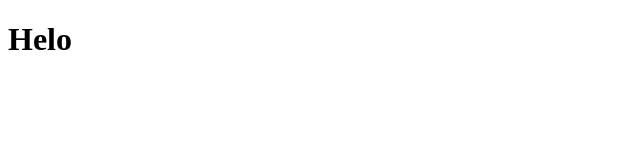
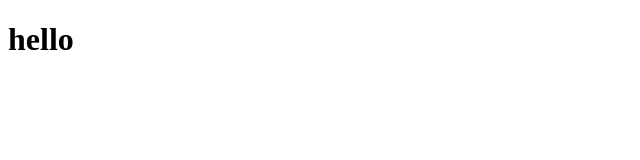
Before and after one commit to darkzerox/webcal, a plain HTML site: page index.html in a window 1280 px wide. Shown: the full height of the page, 0-640 px from the left. Drawn offline with Linux system fonts and the light colour scheme.

Commit message:
Update index.html

```diff
--- a/index.html
+++ b/index.html
@@ -11,7 +11,7 @@
 
 <body>
 
-  <h1>Helo</h1>
+  <h1>hello</h1>
 
 </body>
 
```
